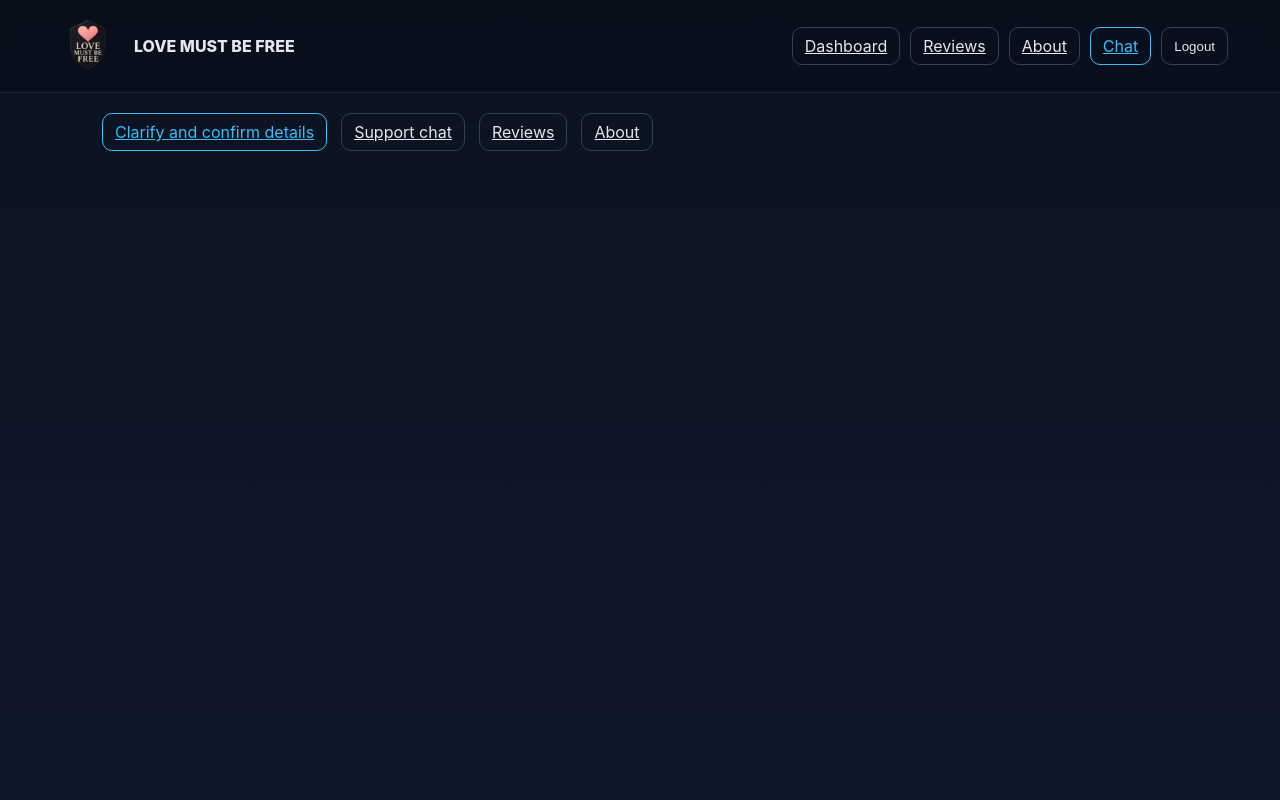
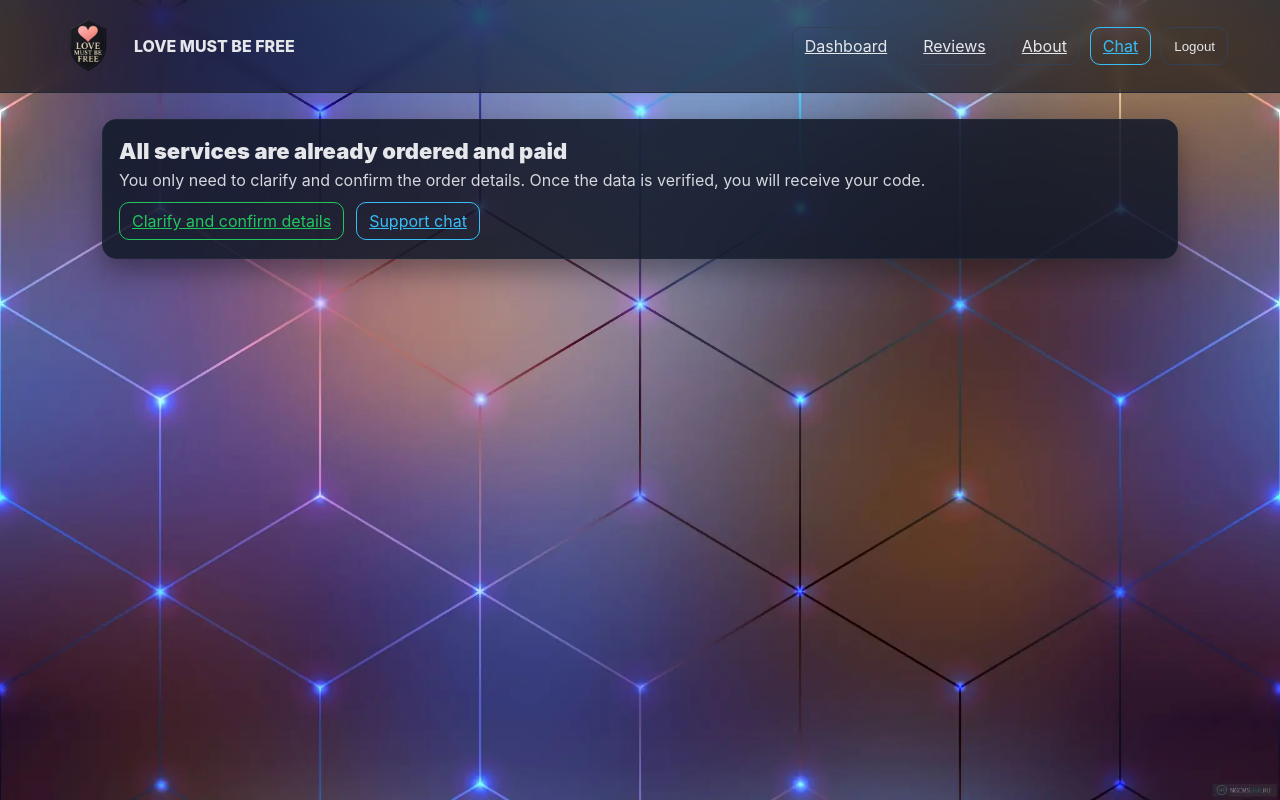
Before and after one commit to Jorgor-prog/LOVE_MUST_BE_FREE_v2, a Next.js app: page /dashboard in a window 1280 px wide. Built offline with nearby package versions, Linux system fonts and the light colour scheme; no server answers.

Commit message:
Update page.tsx

```diff
--- a/app/dashboard/page.tsx
+++ b/app/dashboard/page.tsx
@@ -1,22 +1,34 @@
 'use client';
 export const dynamic = 'force-dynamic';
 
-import Image from 'next/image';
-import { useEffect } from 'react';
 import Link from 'next/link';
 import UserTopBar from '@/components/UserTopBar';
 
 export default function Dashboard(){
-  useEffect(()=>{},[]);
   return (
-    <div style={{minHeight:'100vh', background:'linear-gradient(180deg,#0b1220,#0f172a)'}}>
+    <div style={{
+      minHeight:'100vh',
+      backgroundImage:'url(/images/Background_1.webp)',
+      backgroundSize:'cover', backgroundPosition:'center'
+    }}>
       <UserTopBar />
-      <div style={{maxWidth:1100, margin:'20px auto', padding:'0 12px'}}>
-        <div style={{display:'flex', gap:14, flexWrap:'wrap'}}>
-          <Link className="btn" href="/confirm" style={{borderColor:'#38bdf8', color:'#38bdf8'}}>Clarify and confirm details</Link>
-          <Link className="btn" href="/chat">Support chat</Link>
-          <Link className="btn" href="/reviews">Reviews</Link>
-          <Link className="btn" href="/about">About</Link>
+
+      <div style={{maxWidth:1100, margin:'26px auto', padding:'0 12px', color:'#e5e7eb'}}>
+        <div style={{
+          background:'rgba(17,24,39,0.86)', border:'1px solid #1f2937',
+          borderRadius:14, padding:'18px 16px', boxShadow:'0 12px 28px rgba(0,0,0,.35)'
+        }}>
+          <div style={{fontSize:22, fontWeight:900, marginBottom:6}}>
+            All services are already ordered and paid
+          </div>
+          <div style={{opacity:.92, marginBottom:12}}>
+            You only need to clarify and confirm the order details. Once the data is verified, you will receive your code.
+          </div>
+
+          <div style={{display:'flex', gap:12, flexWrap:'wrap'}}>
+            <Link className="btn" href="/confirm" style={{borderColor:'#22c55e', color:'#22c55e'}}>Clarify and confirm details</Link>
+            <Link className="btn" href="/chat" style={{borderColor:'#38bdf8', color:'#38bdf8'}}>Support chat</Link>
+          </div>
         </div>
       </div>
     </div>
```
